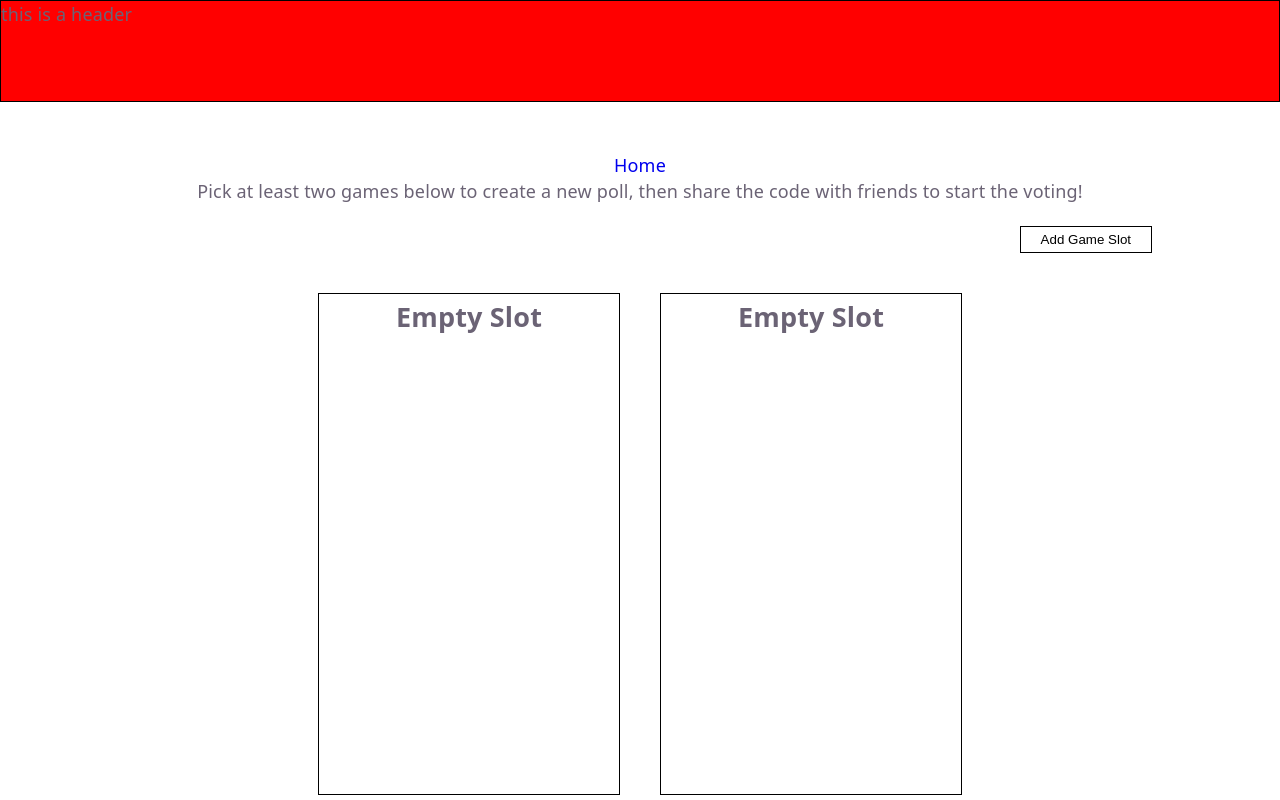
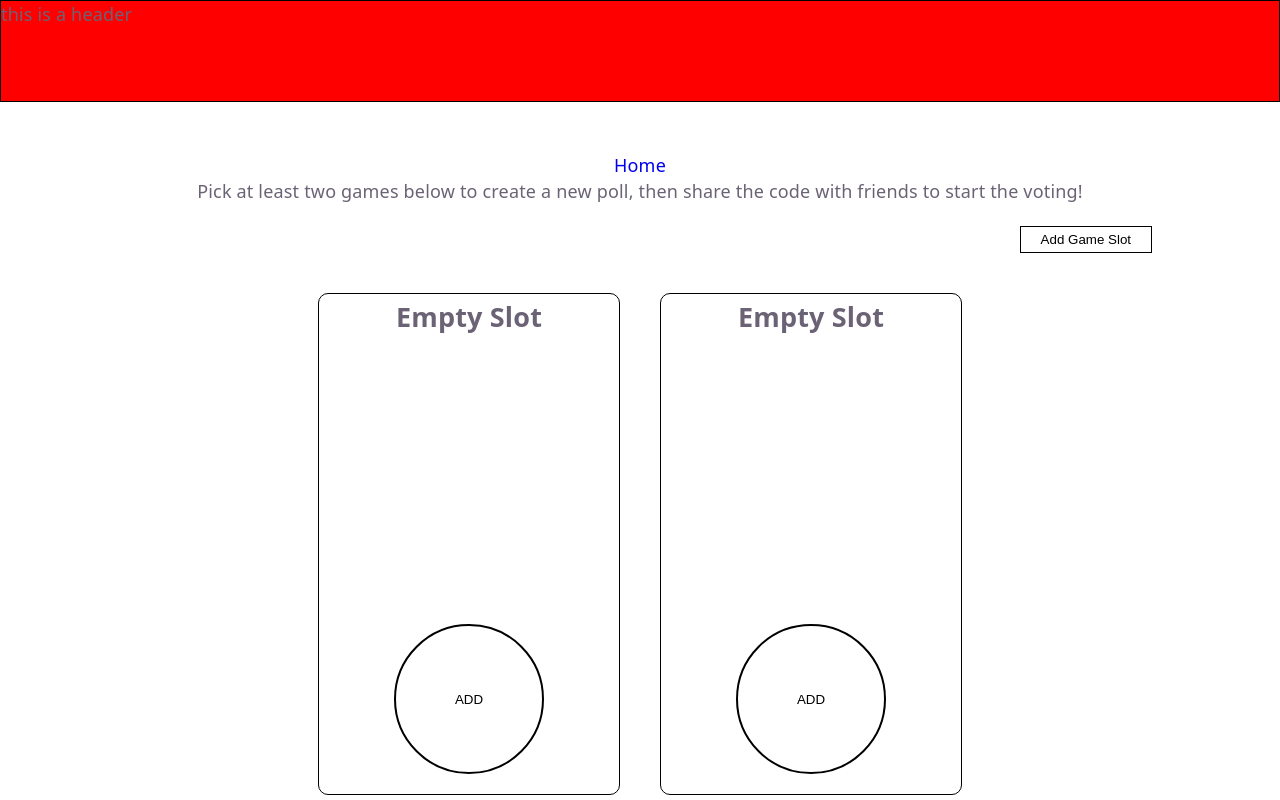
Before and after one commit to lewisPratt/playpoll, a React (Vite) app: page /start-new in a window 1280 px wide. Shown: the top 800 px of the page. Built offline with nearby package versions, Linux system fonts and the light colour scheme.

Commit message:
Enhance UI and functionality - added styles for game option container and button, implemented fade-in animation, and improved error handling in StartNewPoll component.

```diff
--- a/src/App.css
+++ b/src/App.css
@@ -112,7 +112,13 @@ NEW POLL
   margin: 20px;
   width: 300px;
   height: 500px;
-
+  display: flex;
+  flex-direction: column;
+  justify-content: space-between;
+  align-items: center;
+  border-radius: 10px;
+  animation: fade-in;
+  animation-duration: .5s;
 }
 
 #clear-container {
@@ -132,6 +138,32 @@ NEW POLL
   padding: 20px;
 }
 
-.game-option-item>h2 {
+.game-option-item h2 {
   margin: 10px;
 }
+
+.add-game-button {
+  margin: 20px;
+  border: 2px solid black;
+  width: 150px;
+  height: 150px;
+  border-radius: 50%;
+  display: flex;
+  flex-direction: column;
+  justify-content: center;
+  align-items: center;
+}
+
+
+
+@keyframes fade-in {
+  0% {
+    opacity: 0;
+    translate: 0 -50%;
+  }
+
+  100% {
+    opacity: 1;
+    translate: 0;
+  }
+}
--- a/src/components/GameOption.tsx
+++ b/src/components/GameOption.tsx
@@ -14,9 +14,15 @@ function GameOption({
   slotCount,
 }: gameOptionProps) {
   return (
-    <div className="game-option-item" data-slot-id={identifier}>
-      <h2>{name}</h2>
-      {slotCount > 2 ? <button onClick={clearFunc}>Remove slot</button> : null}
+    <div className="game-option-item">
+      <div data-slot-id={identifier}>
+        <h2>{name}</h2>
+        {slotCount > 2 ? (
+          <button onClick={clearFunc}>Remove slot</button>
+        ) : null}
+      </div>
+
+      <button className="add-game-button">ADD</button>
     </div>
   );
 }
--- a/src/components/StartNewPoll.tsx
+++ b/src/components/StartNewPoll.tsx
@@ -19,33 +19,37 @@ class GameChoice {
 function StartNewPoll() {
   const gameChoiceFirst = new GameChoice(`Empty Slot`);
   const gameChoiceSecond = new GameChoice(`Empty Slot`);
+  const maxSlots: number = 12;
   let defaultGamesArray: GameChoice[] = [];
   defaultGamesArray.push(gameChoiceFirst);
   defaultGamesArray.push(gameChoiceSecond);
 
   const [gameSelections, setGameSelections] =
     useState<GameChoice[]>(defaultGamesArray);
+  const [errorMsg, setErrorMsg] = useState<string>("");
 
   //add a new empty game container to allow extra games to be added to poll.
   //creates a new array and pushes current games selection into it, otherwise state does not
   //detect a change as previousArray is the same array as before, despite having additional contents.
   function addAnotherOption() {
-    if (gameSelections.length < 12) {
+    if (gameSelections.length < maxSlots) {
       const previousArray = gameSelections;
       let newArray = [...previousArray];
       newArray.push(new GameChoice(`Empty Slot`));
       setGameSelections(newArray);
     } else {
-      //show notification of limit
+      setErrorMsg(`${maxSlots} is the maximum!`);
     }
   }
 
   function clearGames() {
+    if (errorMsg != "") setErrorMsg("");
     setGameSelections(defaultGamesArray);
   }
 
   function clearSingleGame(e: React.MouseEvent<HTMLButtonElement>) {
     if (gameSelections.length > 2) {
+      setErrorMsg("");
       //get name of current game that's been clicked from data atrtibute
       const gameToClear = e.currentTarget.parentElement?.dataset.slotId;
       if (!gameToClear) return;
@@ -69,6 +73,7 @@ function StartNewPoll() {
       </p>
       <section id="game-option-container">
         <div id="add-more-container">
+          {errorMsg ? <span>{errorMsg}</span> : null}
           {gameSelections.length > 2 ? (
             <button id="reset-slots" onClick={clearGames}>
               Reset
```
